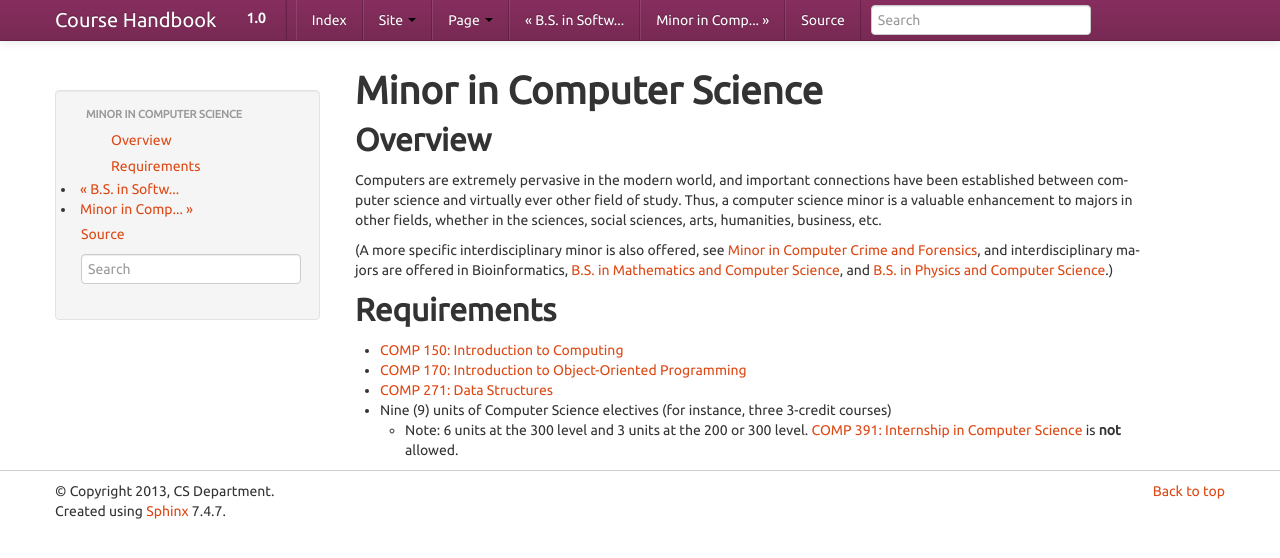
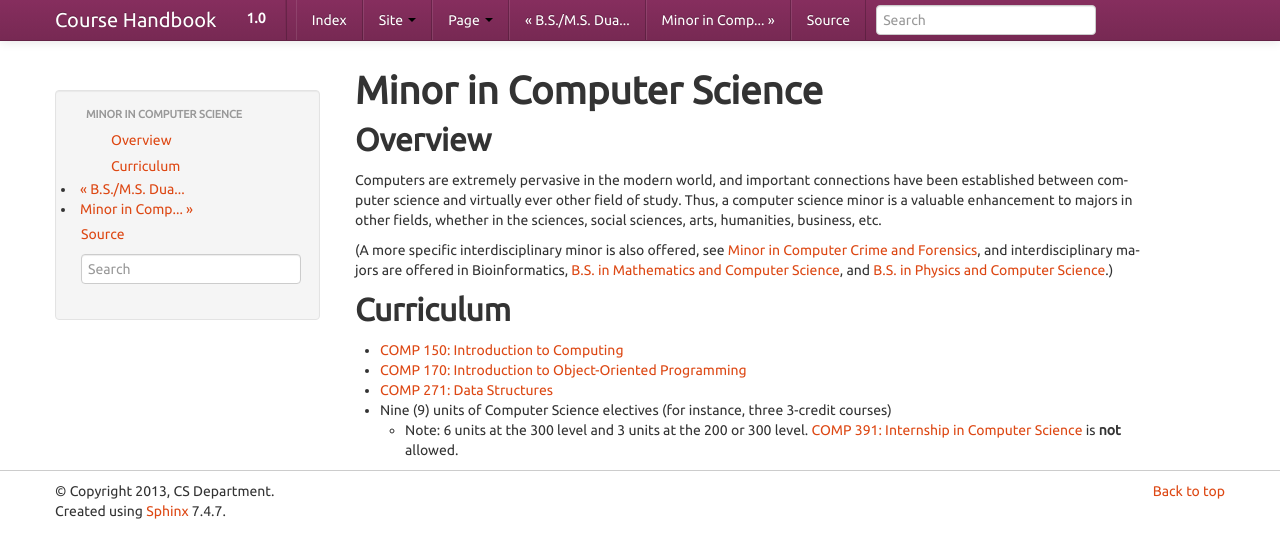
Before and after one commit to kyang5/coursedescriptions, a Sphinx documentation site: the page built from source/minorcs.rst, in a window 1280 px wide. Shown: the top 558 px of the page. Built offline with Sphinx 7.4.7, drawn with Linux system fonts in a browser that asks for light colours.

```diff
--- a/source/index.rst
+++ b/source/index.rst
@@ -14,6 +14,7 @@ Undergraduate Degree Programs
    bspcs
    bsit
    bsse
+   bsmsprograms
    minorcs
    minorccf
 
--- a/source/minorccf.rst
+++ b/source/minorccf.rst
@@ -15,7 +15,7 @@ Career Opportunities
 
 With the minor, a student can pursue the career path of a computer forensic examiner, or an electronic discovery specialist, or pursue a legal career specializing in criminal and civil law related to computers (IP, internal fraud, misappropriation of trade secrets etc.).A scan of jobs posted in Hotjobs.com and Monster.com reveals that computer forensics specialists are much in demand. Jobs are available across a wide variety of industry segments, pharmaceuticals, accounting firms, financial services, and law firms. Typical titles of jobs advertised in the online jobs websites are: technology litigation support specialist, incident management engineers, computer forensics manager, law enforcement officers, information security specialist, electronic discovery specialist etc.
 
-Requirements
+Curriculum
 ------------
 
 All of the following must be taken:
--- a/source/minorcs.rst
+++ b/source/minorcs.rst
@@ -8,7 +8,7 @@ Computers are extremely pervasive in the modern world, and important connections
 
 (A more specific interdisciplinary minor is also offered, see :doc:`minorccf`, and interdisciplinary majors are offered in Bioinformatics, :doc:`bsmcs`, and :doc:`bspcs`.)
 
-Requirements
+Curriculum
 -------------
 
 -   :doc:`comp150`
```
Also changed, not shown: source/bsmsprograms.rst (+62 -0 lines).
